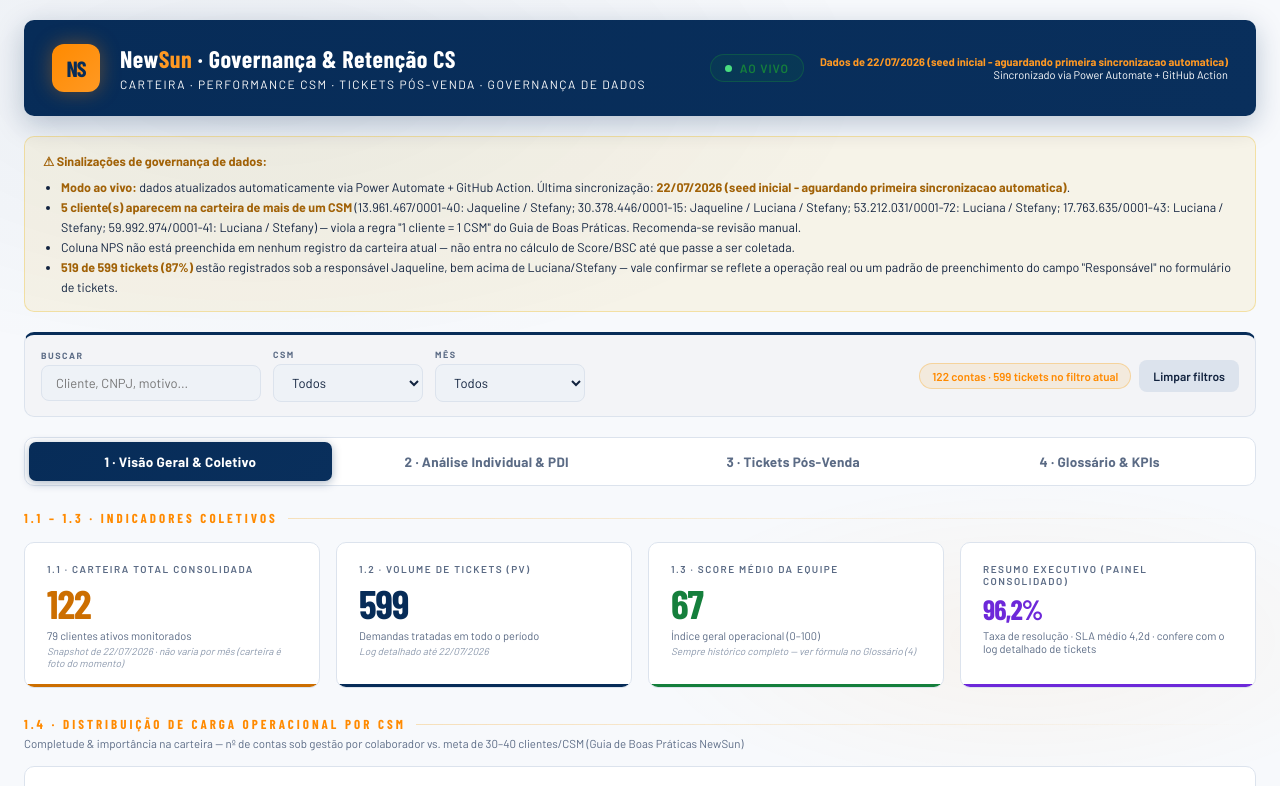
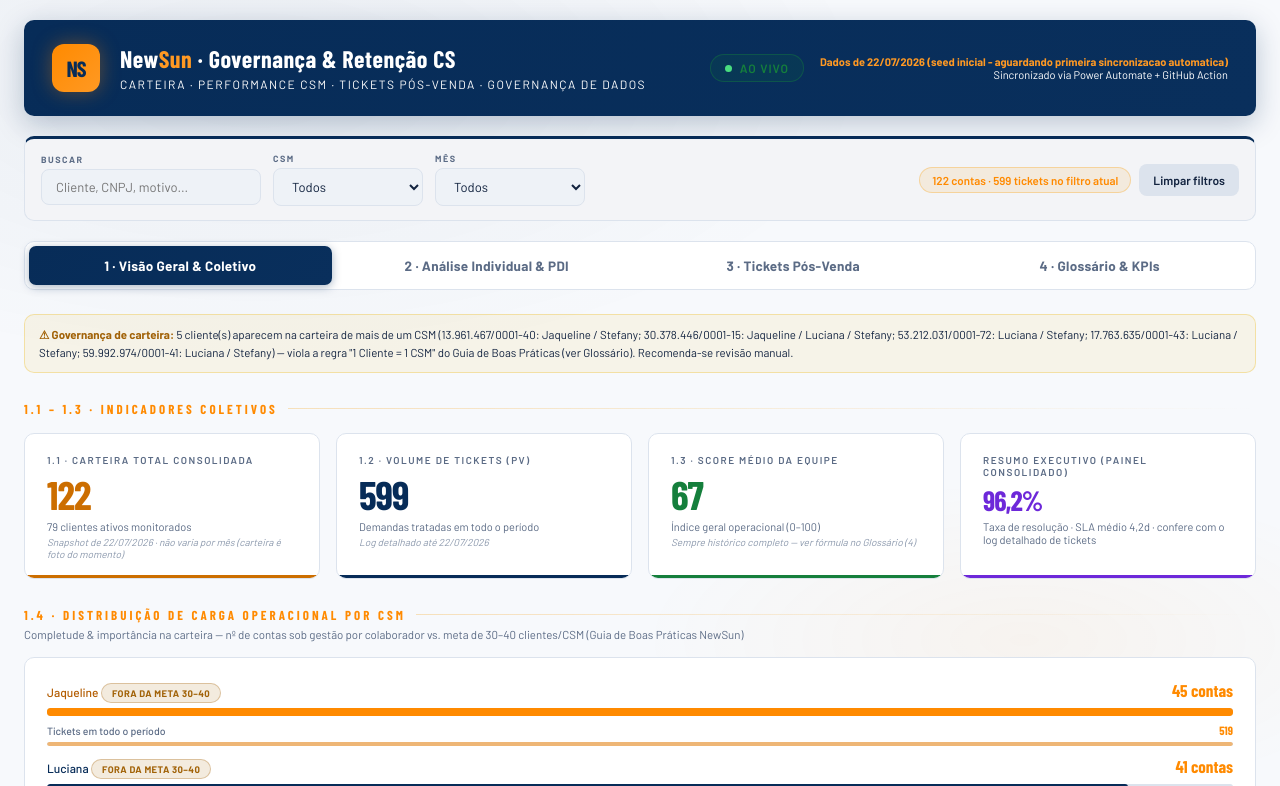
Before and after one commit to ricardogvcos-svg/Controle-de-CS, a plain HTML site: page index.html in a window 1280 px wide. Both pictures are taken after a click on the button "Limpar filtros". Shown: the top 786 px of the page. Drawn offline with nearby package versions, Linux system fonts and the light colour scheme; a web font is replaced by a local one.

Commit message:
Distribui avisos de governanca por aba; adiciona filtros Status/Tipo/Canal na tabela 3.4

```diff
--- a/index.html
+++ b/index.html
@@ -283,8 +283,6 @@
     </div>
   </header>
 
-  <div class="alert-banner" id="alertaGeral"></div>
-
   <div class="filter-bar">
     <div class="filter-group">
       <label>Buscar</label>
@@ -313,6 +311,7 @@
 
   <!-- ═══════════ TAB 1 — VISÃO GERAL & COLETIVO ═══════════ -->
   <div id="tab-visao" class="tab-content active">
+    <div class="alert-banner small" id="alertaTab1"></div>
     <div class="section-title">1.1 – 1.3 · Indicadores Coletivos</div>
     <div class="kpi-grid" id="kpiVisaoGeral"></div>
 
@@ -333,6 +332,7 @@
 
   <!-- ═══════════ TAB 2 — ANÁLISE INDIVIDUAL & PDI ═══════════ -->
   <div id="tab-individual" class="tab-content">
+    <div class="alert-banner small" id="alertaTab2"></div>
     <div class="csm-selector" id="csmSelectorIndividual"></div>
     <div id="individualConteudo"></div>
   </div>
@@ -340,6 +340,7 @@
   <!-- ═══════════ TAB 3 — TICKETS PÓS-VENDA ═══════════ -->
   <div id="tab-tickets" class="tab-content">
     <div class="alert-banner small" id="coberturaTicketsBanner"></div>
+    <div class="alert-banner small" id="alertaTab3"></div>
 
     <div class="section-title">3.3 · Indicadores Gerais de Tickets</div>
     <div class="kpi-grid" id="kpiTickets"></div>
@@ -367,6 +368,31 @@
 
     <div class="section-title">3.4 · Tabela Operacional de Rastreamento</div>
     <div class="section-sub">Histórico recente e mapeado — clique nos cabeçalhos para ordenar</div>
+    <div class="filter-bar" style="position:static;margin-bottom:16px">
+      <div class="filter-group">
+        <label>Status</label>
+        <select class="filter-select" id="filtroStatusTabela">
+          <option value="Todos">Todos</option>
+          <option value="Fechado">Fechado</option>
+          <option value="Aberto">Aberto</option>
+        </select>
+      </div>
+      <div class="filter-group">
+        <label>Tipo</label>
+        <select class="filter-select" id="filtroTipoTabela">
+          <option value="Todos">Todos</option>
+          <option value="Ativo">Ativo</option>
+          <option value="Reativo">Reativo</option>
+        </select>
+      </div>
+      <div class="filter-group">
+        <label>Canal</label>
+        <select class="filter-select" id="filtroCanalTabela"><option value="Todos">Todos</option></select>
+      </div>
+      <div class="filter-tag">
+        <span class="chip" id="chipResumoTabela"></span>
+      </div>
+    </div>
     <div class="card" style="padding:0">
       <div class="table-wrap">
         <table id="mainTable">
@@ -454,7 +480,7 @@
 /* ══════════════════════════════════════════════════════════════════
    ESTADO GLOBAL DE FILTROS
    ══════════════════════════════════════════════════════════════════ */
-const state = { csm: 'Todos', mes: 'Todos', busca: '', csmIndividual: 'Jaqueline', sortKey: null, sortDir: 1, page: 1 };
+const state = { csm: 'Todos', mes: 'Todos', busca: '', csmIndividual: 'Jaqueline', sortKey: null, sortDir: 1, page: 1, statusTabela: 'Todos', tipoTabela: 'Todos', canalTabela: 'Todos' };
 const PER_PAGE = 25;
 
 function carteiraFiltrada(csmOverride){
@@ -580,6 +606,10 @@
   document.getElementById('filtroCSM').value='Todos';
   document.getElementById('filtroMes').value='Todos';
   document.getElementById('buscaInput').value='';
+  state.statusTabela='Todos'; state.tipoTabela='Todos'; state.canalTabela='Todos';
+  document.getElementById('filtroStatusTabela').value='Todos';
+  document.getElementById('filtroTipoTabela').value='Todos';
+  document.getElementById('filtroCanalTabela').value='Todos';
   renderTudo();
 }
 
@@ -595,6 +625,14 @@
 
   document.getElementById('buscaInput').addEventListener('input', e => { state.busca = e.target.value; state.page=1; renderTudo(); });
 
+  // Filtros exclusivos da tabela 3.4 — não afetam KPIs/gráficos, só a tabela em si
+  const canais = [...new Set(RAW_TICKETS.map(t=>t.canal).filter(Boolean))].sort();
+  const selCanalTabela = document.getElementById('filtroCanalTabela');
+  canais.forEach(c => { const o=document.createElement('option'); o.value=c; o.textContent=c; selCanalTabela.appendChild(o); });
+  document.getElementById('filtroStatusTabela').addEventListener('change', e => { state.statusTabela = e.target.value; state.page=1; renderTabelaTickets(); });
+  document.getElementById('filtroTipoTabela').addEventListener('change', e => { state.tipoTabela = e.target.value; state.page=1; renderTabelaTickets(); });
+  selCanalTabela.addEventListener('change', e => { state.canalTabela = e.target.value; state.page=1; renderTabelaTickets(); });
+
   document.querySelectorAll('#mainTable thead th[data-key]').forEach(th => {
     th.addEventListener('click', () => {
       const key = th.dataset.key;
@@ -606,22 +644,35 @@
   });
 }
 
-function renderAlertaGeral(){
+// Cada aviso vive na aba onde faz sentido, em vez de um card único genérico no topo.
+function renderAlertaTab1(){
+  const el = document.getElementById('alertaTab1');
   const dupCnpj = {};
   RAW_CARTEIRA.forEach(c => { if(c.CNPJ){ (dupCnpj[c.CNPJ] = dupCnpj[c.CNPJ]||new Set()).add(c.csm); } });
   const violacoes = Object.entries(dupCnpj).filter(([,s])=>s.size>1);
-  const modoTxt = DATA_MODE==='live'
-    ? `<li><strong>Modo ao vivo:</strong> dados atualizados automaticamente via Power Automate + GitHub Action. Última sincronização: <strong>${DATA_TIMESTAMP||'—'}</strong>.</li>`
-    : `<li><strong>Modo demonstração/offline:</strong> não foi possível carregar o JSON ao vivo (<code>data/ns_dashboard_data_live.json</code>) — exibindo o snapshot embutido de <strong>22/07/2026</strong>. Publique o pipeline (Power Automate → GitHub Action) para ativar atualização automática.</li>`;
+  if(!violacoes.length){ el.style.display='none'; return; }
+  el.style.display='';
+  el.innerHTML = `<strong>⚠ Governança de carteira:</strong> ${violacoes.length} cliente(s) aparecem na carteira de mais de um CSM (${violacoes.map(([cnpj,s])=>`${cnpj}: ${[...s].join(' / ')}`).join('; ')}) — viola a regra "1 Cliente = 1 CSM" do Guia de Boas Práticas (ver Glossário). Recomenda-se revisão manual.`;
+}
+
+function renderAlertaTab2(){
+  document.getElementById('alertaTab2').innerHTML = `<strong>⚠ Metodologia de Score:</strong> a coluna NPS não está preenchida em nenhum registro da carteira atual — por isso não entra no cálculo do Score Consolidado nem do BSC até que passe a ser coletada (ver Glossário, item "NPS").`;
+}
+
+function primeiraDataResponsavel(nome, excluir){
+  const datas = RAW_TICKETS
+    .filter(t => excluir ? t.responsavel!==nome : t.responsavel===nome)
+    .map(t=>parseDataBR(t.dataAbertura)).filter(Boolean);
+  if(!datas.length) return null;
+  return new Date(Math.min(...datas));
+}
+
+function renderAlertaTab3Extra(){
   const jaquelineTk = RAW_TICKETS.filter(t=>t.responsavel==='Jaqueline').length;
-  document.getElementById('alertaGeral').innerHTML = `
-    <strong>⚠ Sinalizações de governança de dados:</strong>
-    <ul>
-      ${modoTxt}
-      ${violacoes.length ? `<li><strong>${violacoes.length} cliente(s) aparecem na carteira de mais de um CSM</strong> (${violacoes.map(([cnpj,s])=>`${cnpj}: ${[...s].join(' / ')}`).join('; ')}) — viola a regra "1 cliente = 1 CSM" do Guia de Boas Práticas. Recomenda-se revisão manual.</li>` : ''}
-      <li>Coluna NPS não está preenchida em nenhum registro da carteira atual — não entra no cálculo de Score/BSC até que passe a ser coletada.</li>
-      <li><strong>${jaquelineTk} de ${RAW_TICKETS.length} tickets (${(jaquelineTk/RAW_TICKETS.length*100).toFixed(0)}%)</strong> estão registrados sob a responsável Jaqueline, bem acima de Luciana/Stefany — vale confirmar se reflete a operação real ou um padrão de preenchimento do campo "Responsável" no formulário de tickets.</li>
-    </ul>`;
+  const pct = (jaquelineTk/RAW_TICKETS.length*100).toFixed(0);
+  const inicioOutras = primeiraDataResponsavel('Jaqueline', true);
+  const contextoData = inicioOutras ? mesLabel((inicioOutras.getMonth()+1).toString().padStart(2,'0')+'/'+inicioOutras.getFullYear()) : null;
+  document.getElementById('alertaTab3').innerHTML = `<strong>⚠ Concentração histórica em Jaqueline:</strong> ${jaquelineTk} de ${RAW_TICKETS.length} tickets (${pct}%) estão sob sua responsabilidade. Isso reflete o histórico real da operação${contextoData?`: até o mês anterior a <strong>${contextoData}</strong> ela era a única responsável por tickets no sistema — Luciana e Stefany só passam a aparecer a partir de <strong>${contextoData}</strong>, quando a carteira foi dividida em 3`:''}. Use o filtro de mês acima para comparar períodos antes/depois da divisão.`;
 }
 
 function renderChipResumo(){
@@ -633,8 +684,11 @@
 function renderTudo(){
   renderChipResumo();
   renderVisaoGeral();
+  renderAlertaTab1();
   renderIndividual();
+  renderAlertaTab2();
   renderTicketsTab();
+  renderAlertaTab3Extra();
 }
 
 /* ══════════════════════════════════════════════════════════════════
@@ -986,7 +1040,12 @@
 }
 
 function renderTabelaTickets(){
-  let tks = [...ticketsFiltrados()];
+  let tks = ticketsFiltrados().filter(t =>
+    (state.statusTabela==='Todos' || t.status===state.statusTabela) &&
+    (state.tipoTabela==='Todos' || t.tipo===state.tipoTabela) &&
+    (state.canalTabela==='Todos' || t.canal===state.canalTabela)
+  );
+  document.getElementById('chipResumoTabela').textContent = `${tks.length} de ${ticketsFiltrados().length} tickets do filtro geral`;
   if(state.sortKey){
     tks.sort((a,b) => {
       let av=a[state.sortKey], bv=b[state.sortKey];
@@ -1121,7 +1180,6 @@
   initFiltros();
   initCsmSelector();
   atualizarBadgeFonte();
-  renderAlertaGeral();
   renderTudo();
   window.addEventListener('resize', drawBCG);
 })();
```
